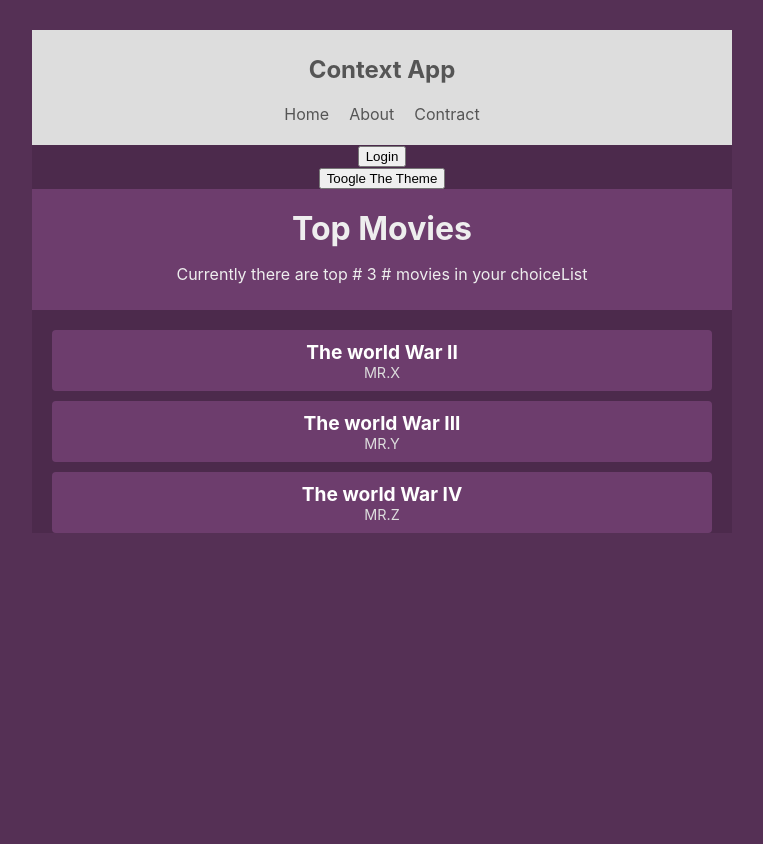
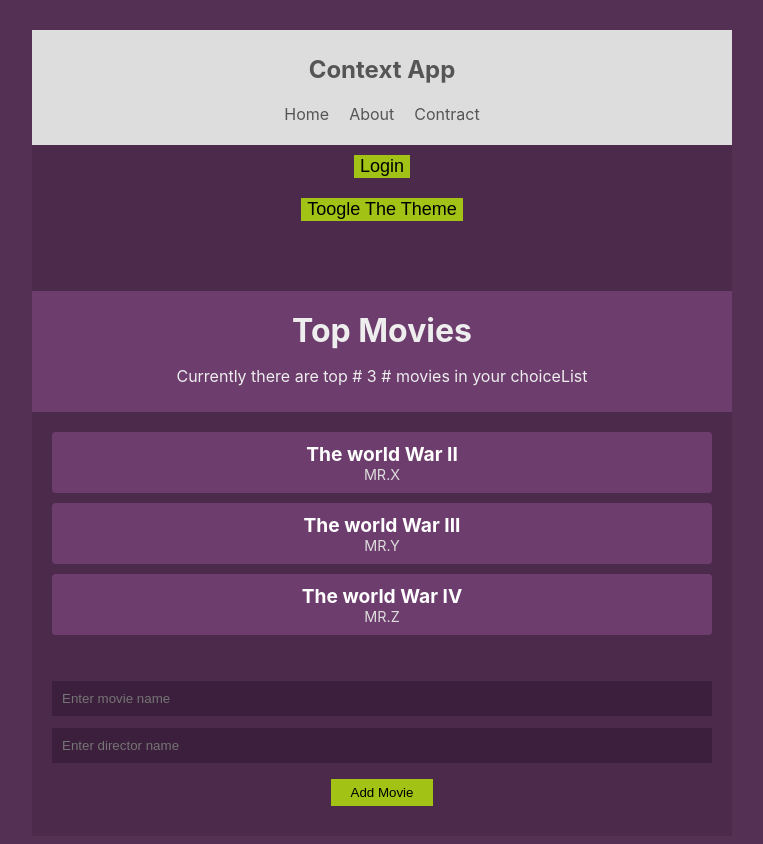
Before and after one commit to sohag-aust/react-contextAPI, a React (Create React App) app: page / in a window 1280 px wide. Shown: the top 844 px of the page, without its empty margins (258-1021 px from the left). Before the commit the page ends 800 px from the top, so only its background shows below. Built offline with nearby package versions, Linux system fonts and the light colour scheme.

Commit message:
Tut#12, MovieForm Component added with css design

```diff
--- a/src/App.js
+++ b/src/App.js
@@ -8,6 +8,7 @@ import BooksContextProvider from './Contexts/BooksContext';
 import MovieContextProvider from './Contexts/MovieContext';
 import Navbar3 from './Components/Navbar/Navbar3';
 import MovieList from './Components/MovieList/MovieList';
+import NewMovieForm from './Components/MovieForm/MovieForm';
 
 function App() {
   return (
@@ -27,9 +28,12 @@ function App() {
           <ThemeToggle />
 
           {/* for movie context and components */}
+          <br/><br/><br/>
+
           <MovieContextProvider>
             <Navbar3 />
             <MovieList />
+            <NewMovieForm />
           </MovieContextProvider>
         </AuthContextProvider>
       </ThemeContextProvider>
--- /dev/null
+++ b/src/Components/MovieForm/MovieForm.js
@@ -0,0 +1,27 @@
+import React, {useContext, useState} from 'react';
+import { MovieContext } from '../../Contexts/MovieContext';
+
+const NewMovieForm = () => {
+    const {movies, addMovie} = useContext(MovieContext);
+    const [movieName, setMovieName] = useState('');
+    const [directorName, setDirectorName] = useState('');
+
+    const handleSubmit = (e) => {
+        e.preventDefault();
+        console.log(movieName, directorName);
+
+        addMovie(movieName, directorName);
+        setMovieName('');
+        setDirectorName('');
+    }
+
+    return (
+        <form onSubmit={handleSubmit}>
+            <input type="text" placeholder="Enter movie name" value={movieName} onChange={(e)=>setMovieName(e.target.value)} />
+            <input type="text" placeholder="Enter director name" value={directorName} onChange={(e)=>setDirectorName(e.target.value)} />
+            <input type="submit" value="Add Movie" />
+        </form>
+    );
+};
+
+export default NewMovieForm;
--- a/src/index.css
+++ b/src/index.css
@@ -22,6 +22,14 @@ code {
   max-width: 700px;
   color: #eee;
 }
+
+button {
+  background: rgb(162, 194, 22);
+  border: 0;
+  font-size: 18px;
+  margin: 10px;
+}
+
 nav{
   padding: 5px;
 }
@@ -90,3 +98,28 @@ nav ul li {
 }
 
 /* movie design ends */
+
+
+/* movie form design starts */
+
+form{
+  padding: 20px;
+}
+input[type='text']{
+  width: 100%;
+  padding: 10px;
+  box-sizing: border-box;
+  margin: 6px 0;
+  background: #3c1f3c;
+  color: #fff;
+  border: 0;
+}
+input[type='submit']{
+  margin: 10px auto;
+  background: rgb(162, 194, 22);
+  border: 0;
+  padding: 6px 20px;
+  display: block;
+}
+
+/* movie form design ends */
```
